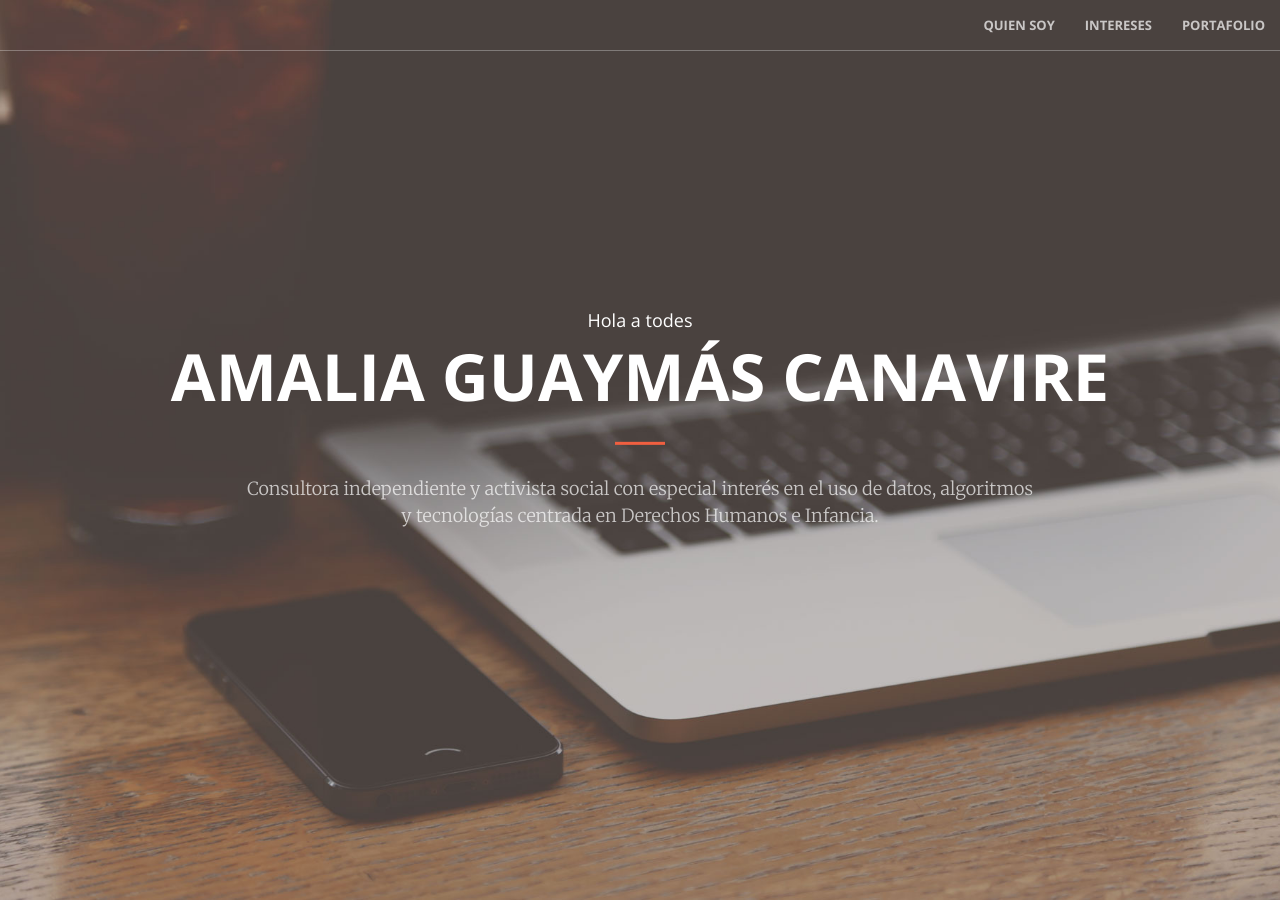
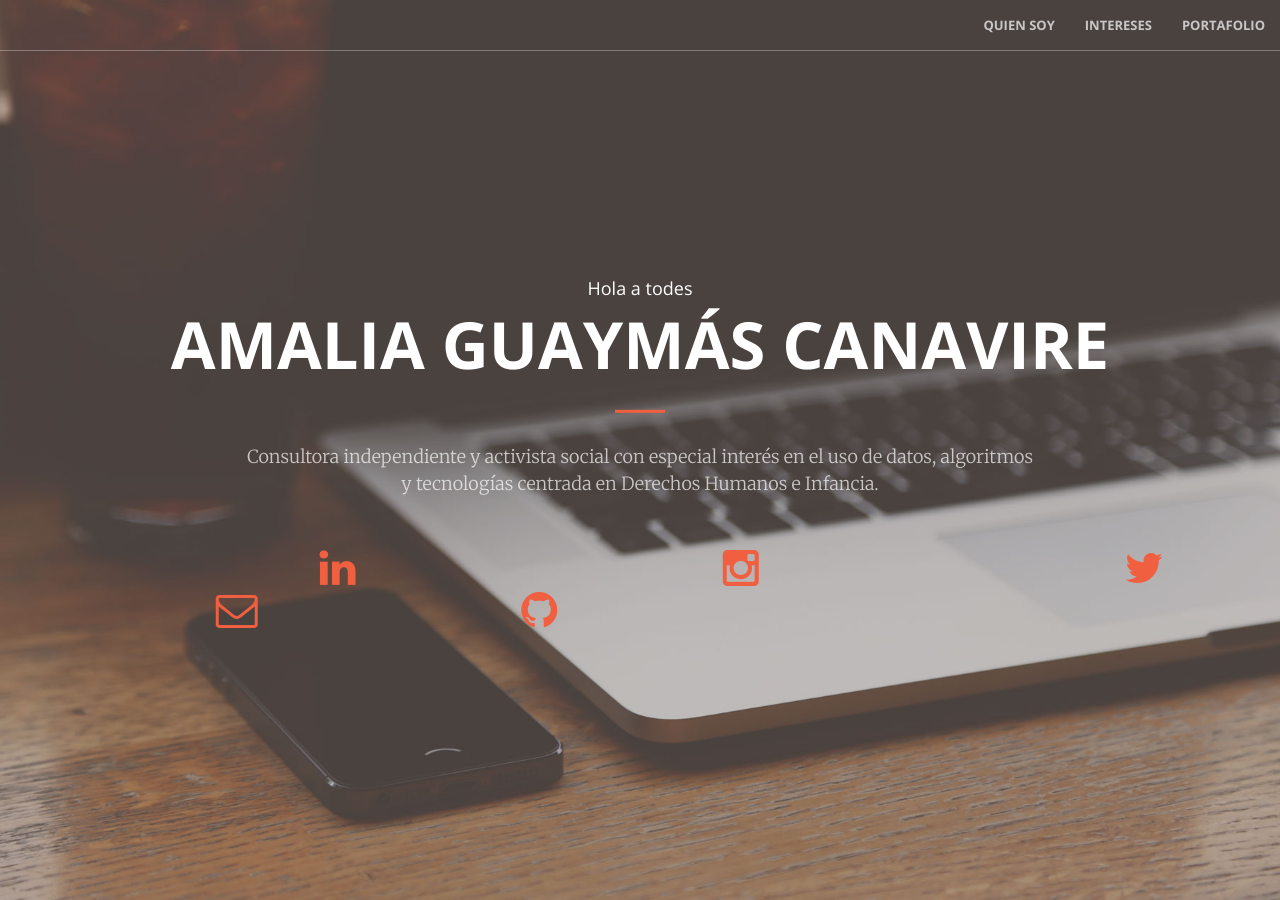
Before and after one commit to AmaliaGuaymasCanavire/amaliaguaymascanavire.github.io, a Jekyll site: the page built from index.html, in a window 1280 px wide and 900 px high. Built offline with Jekyll 4.4.1, drawn with Linux system fonts in a browser that asks for light colours.

Commit message:
template

```diff
--- a/_includes/header.html
+++ b/_includes/header.html
@@ -10,19 +10,36 @@
 		<div class="row">
 				<div class="col-lg-2 col-lg-offset-2 text-center">
 					<a href="https://www.linkedin.com/in/{{ site.linkedin_username }}">
-						<i class="fa-brands fa-linkedin wow bounceIn" data-wow-delay=".1s"></i>
+						<i class="fa fa-linkedin fa-3x wow bounceIn" data-wow-delay=".1s"></i>
 
 					</a>
 				</div>
 
 				<div class="col-lg-2 col-lg-offset-2 text-center">
 					<a href="https://www.instagram.com/{{ site.ig_username }}">
-						<i class="fa-brands fa-instagram wow bounceIn" data-wow-delay=".1s"></i>
+						<i class="fa fa-instagram fa-3x wow bounceIn" data-wow-delay=".1s"></i>
 
 					</a>
 				</div>
 
+				<div class="col-lg-2 col-lg-offset-2 text-center">
+					<a href="https://twitter.com/{{ site.twitter_username }}">
+						<i class="fa fa-twitter fa-3x wow bounceIn" data-wow-delay=".1s"></i>
 
+					</a>
+				</div>
+				<div class="col-lg-2 col-lg-offset-1 text-center">
+					<a href="mailto:{{ site.email }}">
+					<i class="fa fa-envelope-o fa-3x wow bounceIn" data-wow-delay=".1s"></i>
+
+					</a>
+				</div>
+				<div class="col-lg-2 col-lg-offset-1 text-center">
+					<a href="https://github.com/{{ site.github_username }}">
+					<i class="fa fa-github fa-3x wow bounceIn" data-wow-delay=".1s"></i>
+
+					</a>
+				</div>
 		</div>
     </div>
 </header>
```
